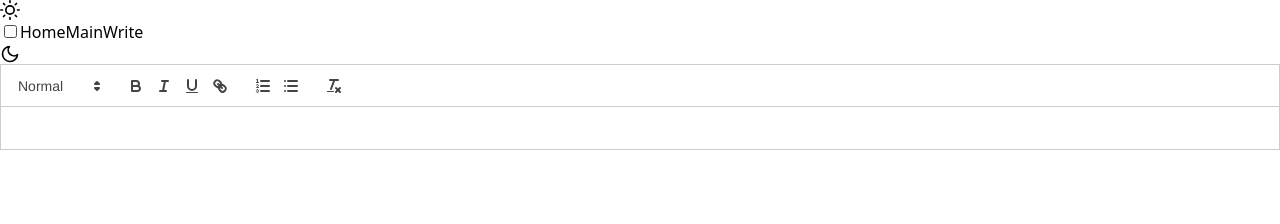
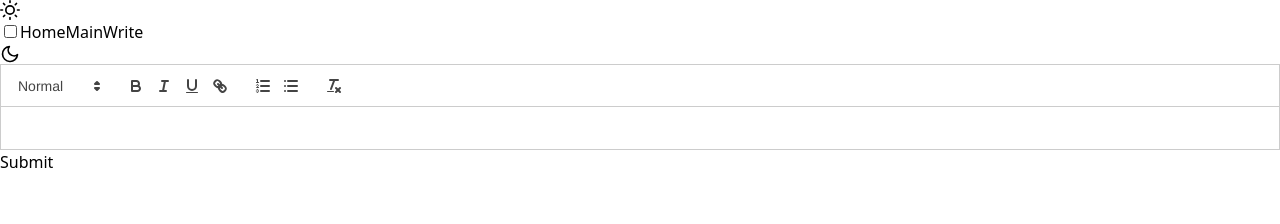
Before and after one commit to bisw4sh/mdx-blogs, a React (Vite) app: page /write in a window 1280 px wide. Shown: the top 224 px of the page. Built offline with nearby package versions, Linux system fonts and the light colour scheme.

Commit message:
feat: editor and viewer

```diff
--- a/src/App.tsx
+++ b/src/App.tsx
@@ -9,7 +9,6 @@ import Error from "./pages/Error";
 import Navbar from "./components/Navbar";
 import MainPage from "./pages/MainPage";
 import WritePage from "./pages/WritePage";
-import { action as submitAction } from "./components/Write";
 
 const router = createBrowserRouter(
   createRoutesFromElements(
@@ -17,7 +16,7 @@ const router = createBrowserRouter(
       <Route path="/" element={<Navbar />} errorElement={<Error />}>
         <Route index element={<HomePage />} />
         <Route path="main" element={<MainPage />} />
-        <Route path="write" element={<WritePage />} action={submitAction} />
+        <Route path="write" element={<WritePage />} />
       </Route>
     </>
   )
--- a/src/pages/WritePage.tsx
+++ b/src/pages/WritePage.tsx
@@ -1,10 +1,28 @@
+import { useState } from "react";
 import Write from "../components/Write";
 
 const WritePage = () => {
+  const [value, setValue] = useState<string>("");
+
+  const handleSubmit = () => {
+    setTimeout(() => {
+      setValue("cleared");
+    }, 2000);
+  };
+
   return (
     <>
-      <div className="min-h-screen flex justify-center items-start">
-        <Write />
+      <div className="min-h-screen w-full flex justify-between py-10">
+        <section className="flex flex-col justify-start items-start flex-1 p-[1rem]">
+          <Write value={value} setValue={setValue} />
+          <button className="btn btn-outline mt-[4rem]" onClick={handleSubmit}>
+            Submit
+          </button>
+        </section>
+        <section
+          dangerouslySetInnerHTML={{ __html: value }}
+          className="prose prose-a:text-blue-600 prose-md max-w-none w-full flex-1 p-[1rem] border-[1px] rounded-md"
+        />
       </div>
     </>
   );
```
